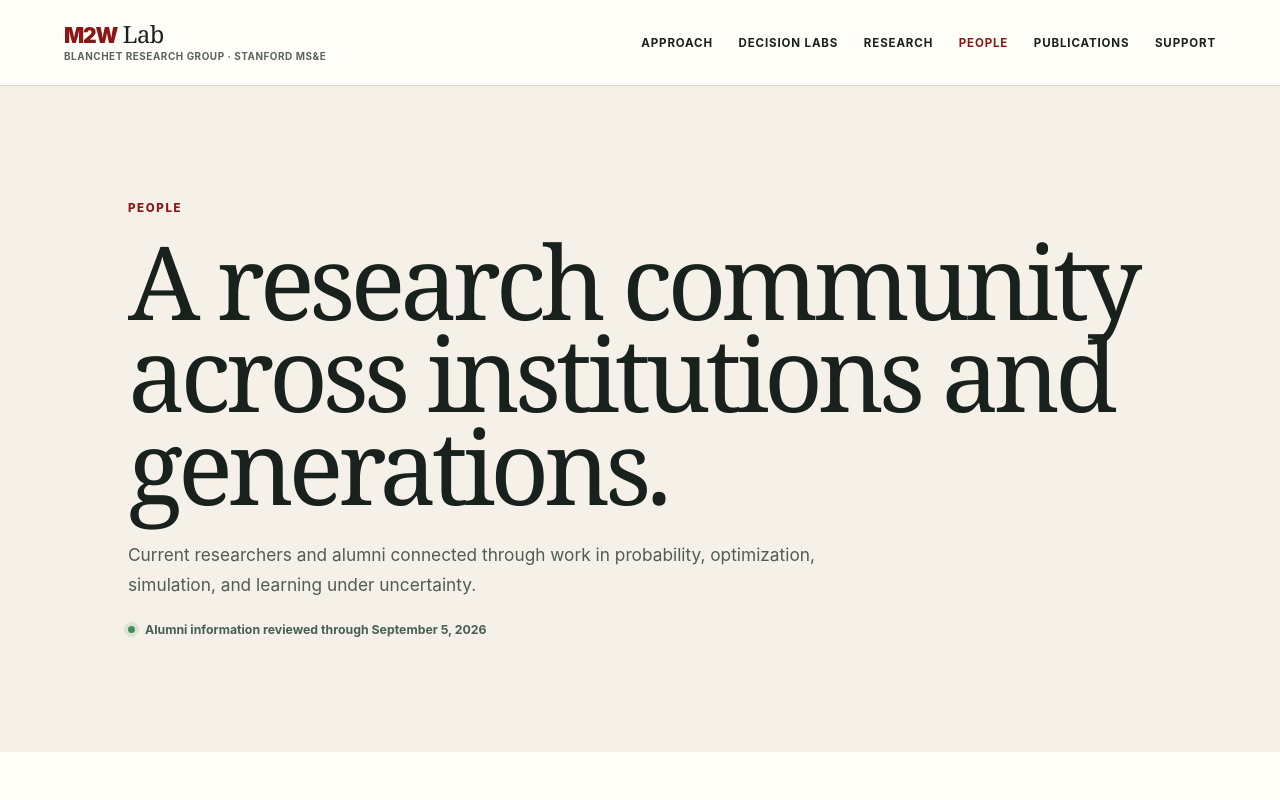
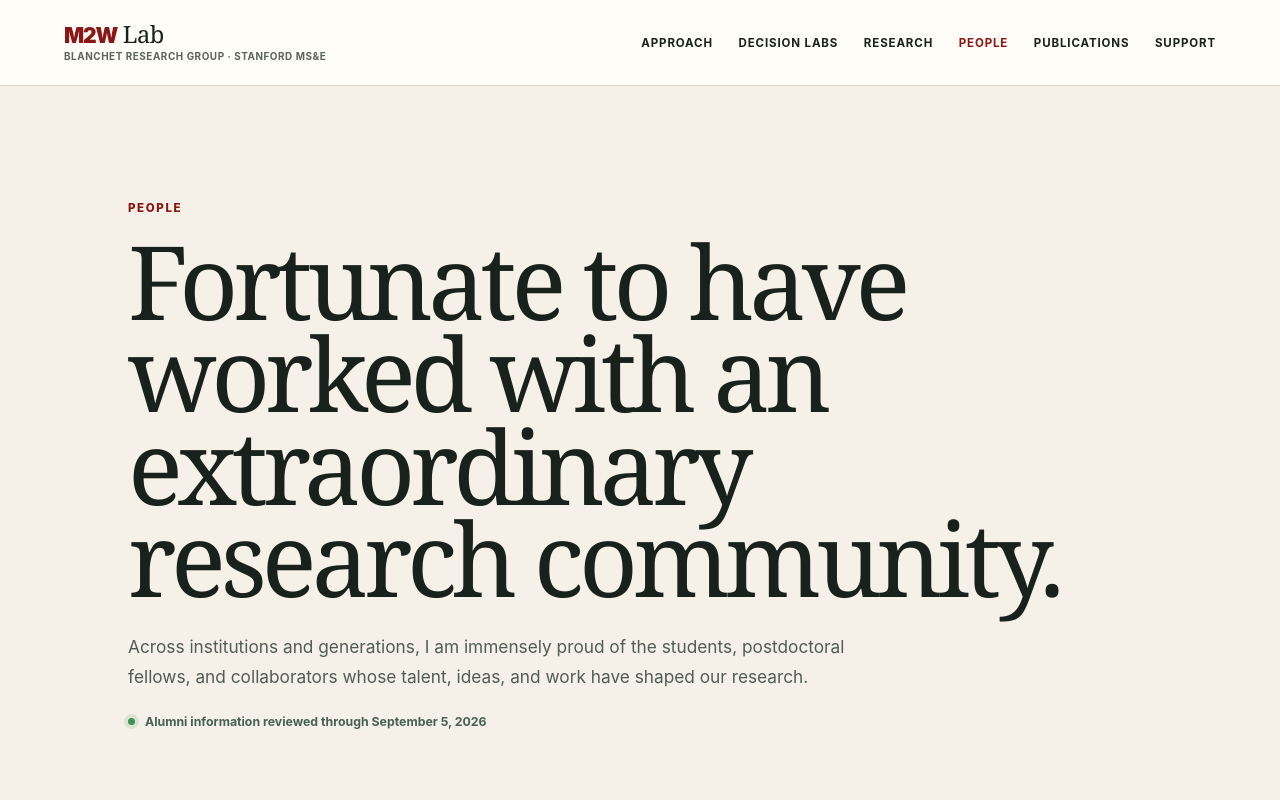
Before and after one commit to realjblanchet/joseblanchet.com, a Next.js app: page /people in a window 1280 px wide. Shown: the top 800 px of the page. Built offline with nearby package versions, Linux system fonts and the light colour scheme; no server answers.

Commit message:
Refine people page introduction

```diff
--- a/app/people/page.tsx
+++ b/app/people/page.tsx
@@ -79,9 +79,11 @@ export default function PeoplePage() {
 
       <section className="page-masthead people-masthead">
         <p className="kicker">People</p>
-        <h1>A research community across institutions and generations.</h1>
+        <h1>Fortunate to have worked with an extraordinary research community.</h1>
         <p>
-          Current researchers and alumni connected through work in probability, optimization, simulation, and learning under uncertainty.
+          Across institutions and generations, I am immensely proud of the students,
+          postdoctoral fellows, and collaborators whose talent, ideas, and work have
+          shaped our research.
         </p>
         <div className="data-freshness"><span className="status-dot" /> Alumni information reviewed through {new Date(`${alumniData.verifiedAt}T00:00:00Z`).toLocaleDateString('en-US', { dateStyle: 'long', timeZone: 'UTC' })}</div>
       </section>
```
